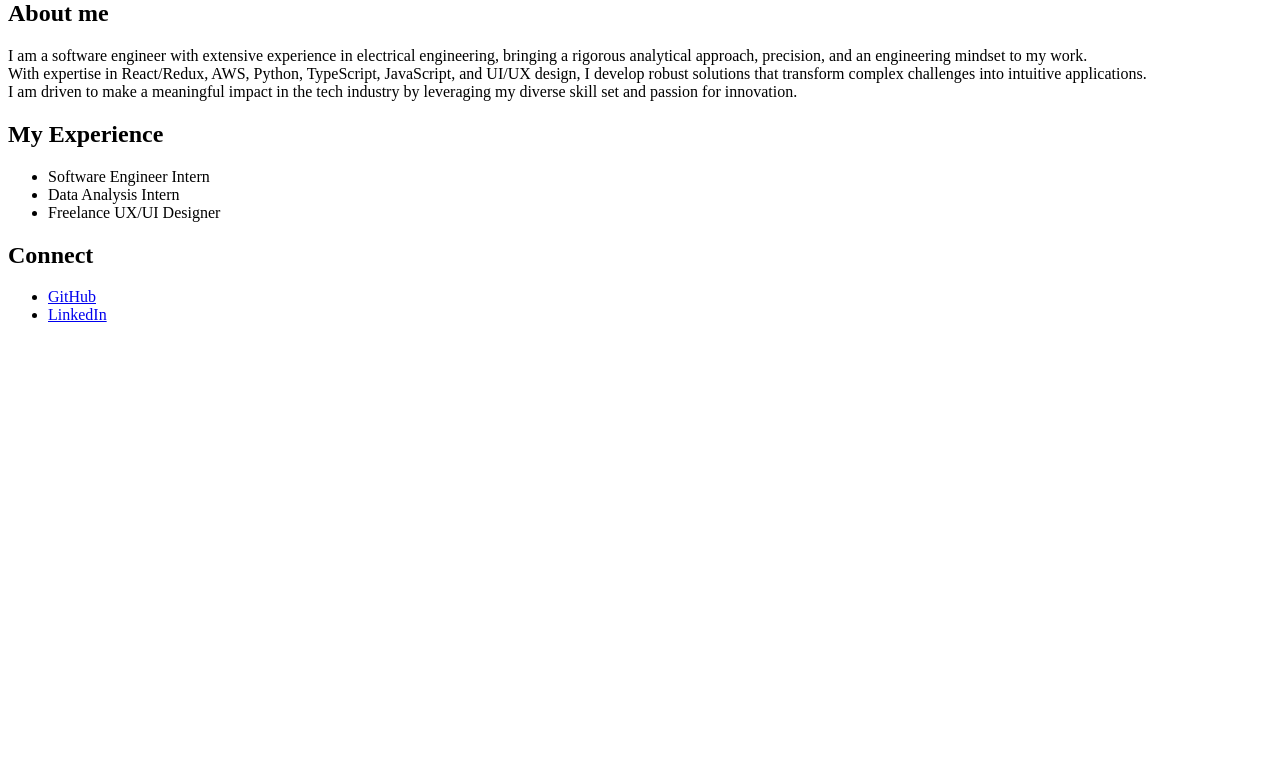
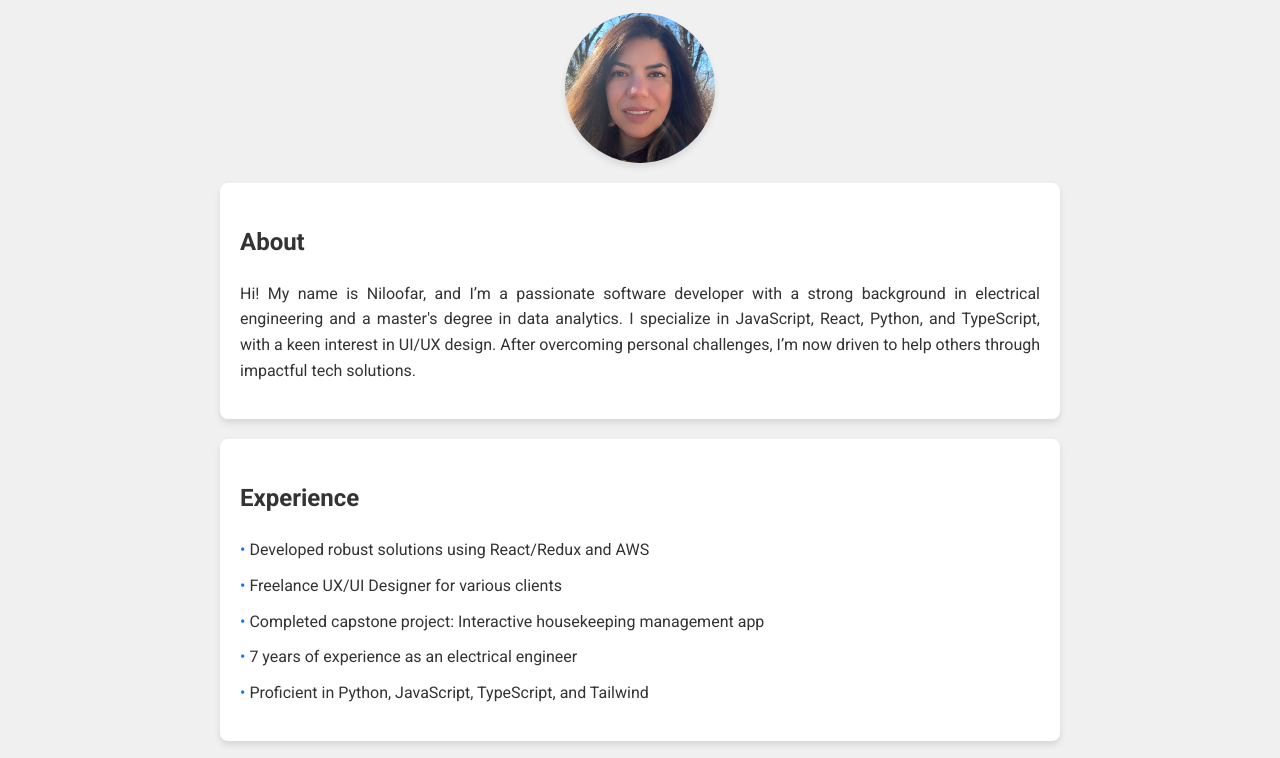
Before and after one commit to niloofar62/Niloofar-Nayebi-jupiter, a plain HTML site: page index.html in a window 1280 px wide. Shown: the part 80-838 px from the top of the page. Before the commit the page ends 800 px from the top, so only its background shows below. Drawn offline with Linux system fonts and the light colour scheme.

Commit message:
added css file

```diff
--- /dev/null
+++ b/css/index.css
@@ -0,0 +1,95 @@
+body {
+    background-color: #f0f0f0; /* Light gray background */
+    color: #333; /* Dark gray text */
+    font-family: 'Roboto', sans-serif; /* Modern sans-serif font */
+    margin: 0;
+    padding: 0;
+    line-height: 1.6;
+}
+
+/* Style for the main header */
+h1 {
+    text-transform: uppercase;
+    text-align: center;
+    margin-top: 20px;
+    color: #222;
+}
+
+/* Section styles */
+section {
+    margin: 20px auto;
+    padding: 20px;
+    background-color: #fff;
+    border-radius: 8px;
+    max-width: 800px;
+    box-shadow: 0 4px 6px rgba(0, 0, 0, 0.1);
+}
+
+/* About section */
+#About p {
+    text-align: justify;
+}
+
+/* Experience section */
+#Experience ul {
+    list-style: none;
+    padding: 0;
+}
+
+#Experience ul li {
+    margin: 10px 0;
+    padding-left: 20px;
+    text-indent: -20px;
+}
+
+#Experience ul li::before {
+    content: "• ";
+    color: #007bff; /* Blue bullet point */
+}
+
+/* Connect section */
+#Connect h2 {
+    margin-bottom: 10px;
+}
+
+#Connect ul {
+    list-style: none;
+    padding: 0;
+    display: flex;
+    gap: 20px;
+}
+
+#Connect a {
+    text-decoration: none;
+    color: #007bff;
+    font-weight: bold;
+    display: flex;
+    align-items: center;
+    gap: 20px;
+}
+
+
+#Connect a:hover {
+    color: #777f8800;
+}
+
+/* Profile image */
+.profile-image {
+    display: block;
+    margin: 0 auto 20px;
+    border-radius: 50%;
+    width: 150px; /* Set fixed width */
+    height: 150px; /* Set fixed height (same as width) */
+    object-fit: cover; /* Ensure the image fills the circle */
+    box-shadow: 0 4px 6px rgba(0, 0, 0, 0.1); /* Optional: Add a subtle shadow */
+}
+
+.social-icon {
+    width: 24px;
+    height: 24px;
+    vertical-align: middle; /* Ensure vertical alignment */
+    display: inline-block;
+    margin: 0; /* Remove any default margins */
+    padding: 0; /* Remove any default padding */
+    object-fit: contain; /* Ensure the image fits its dimensions */
+}
--- a/index.html
+++ b/index.html
@@ -1,40 +1,50 @@
 <!DOCTYPE html>
 <html lang="en">
-    <head>
-        <title>Niloo's Portfolio</title>
-        <meta name="author" content="Niloofar Nayebi">
-        <meta name="description" content="Portfolio">
-    </head>
-    <body>
-        <h1>Niloofar</h1>
-        <section id="aboutme">
-        <h2> About me</h2>
-        <p>I am a software engineer with extensive experience in electrical engineering,
-            bringing a rigorous analytical approach,
-             precision, and an engineering mindset to my work.<br>
-             With expertise in React/Redux, AWS, Python, TypeScript, JavaScript, and UI/UX design,
-              I develop robust solutions that transform complex challenges into intuitive applications.<br>
-              I am driven to make a meaningful impact in the tech industry by
-              leveraging my diverse skill set and passion for innovation.</p>
-        </section>
-        <section id="MyExprience">
-        <h2>My Experience</h2>
+<head>
+    <meta charset="UTF-8">
+    <meta name="viewport" content="width=device-width, initial-scale=1.0">
+    <meta name="description" content="Niloofar's Portfolio - Software Developer and UX Designer">
+    <meta name="keywords" content="Niloofar, Portfolio, Software Developer, UX Designer, React, Python, Tailwind, JavaScript">
+    <title>Niloofar's Portfolio</title>
+    <link href="https://fonts.googleapis.com/css2?family=Roboto:wght@400;700&display=swap" rel="stylesheet">
+    <link rel="stylesheet" href="css/index.css">
+</head>
+<body>
+    <h1>Niloofar's Portfolio</h1>
+    <img src="images/profile.jpg" alt="Niloofar's Profile Picture" class="profile-image">
+
+    <section id="About">
+        <h2>About</h2>
+        <p>
+            Hi! My name is Niloofar, and I’m a passionate software developer with a strong background in electrical engineering and a master's degree in data analytics. I specialize in JavaScript, React, Python, and TypeScript, with a keen interest in UI/UX design. After overcoming personal challenges, I’m now driven to help others through impactful tech solutions.
+        </p>
+    </section>
+
+    <section id="Experience">
+        <h2>Experience</h2>
         <ul>
-            <li>Software Engineer Intern</li>
-            <li>Data Analysis Intern</li>
-            <li>Freelance UX/UI Designer</li>
-
-
+            <li>Developed robust solutions using React/Redux and AWS</li>
+            <li>Freelance UX/UI Designer for various clients</li>
+            <li>Completed capstone project: Interactive housekeeping management app</li>
+            <li>7 years of experience as an electrical engineer</li>
+            <li>Proficient in Python, JavaScript, TypeScript, and Tailwind</li>
         </ul>
     </section>
 
-    <section id="connect">
+    <section id="Connect">
         <h2>Connect</h2>
         <ul>
-            <li><a href="https://github.com/niloofar62">GitHub</a></li>
-            <li><a href="https://linkedin.com/in/niloofar-nayebi">LinkedIn</a></li>
+            <li>
+                <a href="https://github.com/niloofar62" target="_blank" aria-label="GitHub">
+                    <img src="images/social-icon.github.png" alt="GitHub Icon" class="social-icon"> GitHub
+                </a>
+            </li>
+            <li>
+                <a href="https://www.linkedin.com/in/niloofar-nayebi" target="_blank" aria-label="LinkedIn">
+                    <img src="images/social-icon.linkedin.png" alt="LinkedIn Icon" class="social-icon"> LinkedIn
+                </a>
+            </li>
         </ul>
     </section>
-
-    </body>
+</body>
 </html>
```
Also changed, not shown: images/profile.JPG (added), images/social-icon.github.png (added), images/social-icon.linkedin.png (added).
